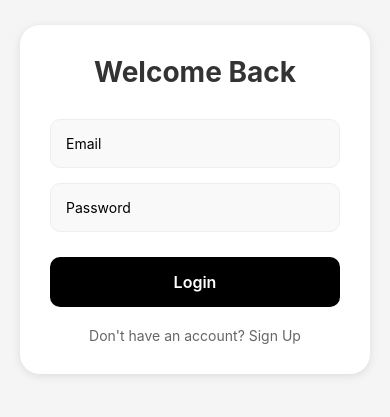
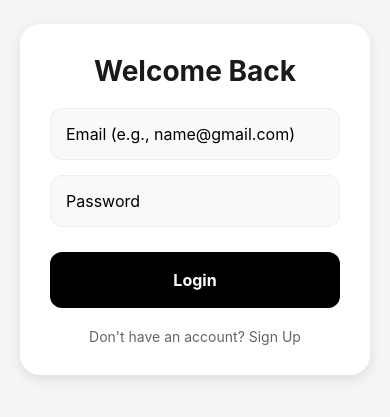
Before and after one commit to holydev99/debtSet, a React Native app: screen / in a window 390 px wide. Shown: the part 223-640 px from the top of the page. Built offline with nearby package versions, Linux system fonts and the light colour scheme; no server answers.

Commit message:
Adding screens
-updating auth screen to add error messages and change invalid email handling

```diff
--- a/src/screens/AuthScreen.tsx
+++ b/src/screens/AuthScreen.tsx
@@ -1,5 +1,5 @@
 import React, { useState } from 'react';
-import { View, Text, TextInput, TouchableOpacity, StyleSheet, Alert } from 'react-native';
+import { View, Text, TextInput, TouchableOpacity, StyleSheet, Platform } from 'react-native';
 import { supabase } from '../lib/supabase';
 
 export default function AuthScreen() {
@@ -7,18 +7,51 @@ export default function AuthScreen() {
   const [password, setPassword] = useState('');
   const [loading, setLoading] = useState(false);
   const [isSignUp, setIsSignUp] = useState(false);
+  const [errorMsg, setErrorMsg] = useState<string | null>(null);
+
+  // A simple regex to check if email format is valid
+  const validateEmail = (text: string) => {
+    const reg = /^\w+([\.-]?\w+)*@\w+([\.-]?\w+)*(\.\w\w+)+$/;
+    return reg.test(text);
+  };
 
   async function handleAuth() {
+    setErrorMsg(null); // Clear errors from previous attempt
+
+    // 1. Client-side validation (Immediate feedback)
+    if (!email || !password) {
+      setErrorMsg("Please fill in all fields.");
+      return;
+    }
+
+    if (!validateEmail(email)) {
+      setErrorMsg("That doesn't look like a valid email.");
+      return;
+    }
+
+    if (password.length < 6) {
+      setErrorMsg("Password must be at least 6 characters.");
+      return;
+    }
+
     setLoading(true);
-    if (isSignUp) {
-      const { error } = await supabase.auth.signUp({ email, password });
-      if (error) Alert.alert('Error', error.message);
-      else Alert.alert('Success', 'Check your email for the confirmation link!');
-    } else {
-      const { error } = await supabase.auth.signInWithPassword({ email, password });
-      if (error) Alert.alert('Error', error.message);
+
+    try {
+      if (isSignUp) {
+        const { error } = await supabase.auth.signUp({ email, password });
+        if (error) throw error;
+        // On web, use standard alert; on mobile, this would ideally be a UI message
+        alert('Success! Check your inbox for a confirmation link.');
+      } else {
+        const { error } = await supabase.auth.signInWithPassword({ email, password });
+        if (error) throw error;
+      }
+    } catch (err: any) {
+      // This catches the error returned by Supabase (e.g., "Invalid login credentials")
+      setErrorMsg(err.message);
+    } finally {
+      setLoading(false);
     }
-    setLoading(false);
   }
 
   return (
@@ -26,23 +59,37 @@ export default function AuthScreen() {
       <View style={styles.card}>
         <Text style={styles.title}>{isSignUp ? 'Create Account' : 'Welcome Back'}</Text>
 
+        {/* Error Message Display */}
+        {errorMsg ? (
+          <View style={styles.errorBox}>
+            <Text style={styles.errorText}>{errorMsg}</Text>
+          </View>
+        ) : null}
+
         <TextInput
           style={styles.input}
-          placeholder="Email"
+          placeholder="Email (e.g., name@gmail.com)"
           value={email}
-          onChangeText={setEmail}
+          onChangeText={(text) => {
+            setEmail(text);
+            setErrorMsg(null); // Clear error when user types
+          }}
           autoCapitalize="none"
+          keyboardType="email-address"
         />
         <TextInput
           style={styles.input}
           placeholder="Password"
           value={password}
-          onChangeText={setPassword}
+          onChangeText={(text) => {
+            setPassword(text);
+            setErrorMsg(null);
+          }}
           secureTextEntry
         />
 
         <TouchableOpacity
-          style={styles.button}
+          style={[styles.button, loading && { opacity: 0.7 }]}
           onPress={handleAuth}
           disabled={loading}
         >
@@ -51,7 +98,10 @@ export default function AuthScreen() {
           </Text>
         </TouchableOpacity>
 
-        <TouchableOpacity onPress={() => setIsSignUp(!isSignUp)}>
+        <TouchableOpacity onPress={() => {
+          setIsSignUp(!isSignUp);
+          setErrorMsg(null);
+        }}>
           <Text style={styles.toggleText}>
             {isSignUp ? 'Already have an account? Login' : "Don't have an account? Sign Up"}
           </Text>
@@ -75,42 +125,59 @@ const styles = StyleSheet.create({
     backgroundColor: '#fff',
     padding: 30,
     borderRadius: 20,
+    // Shadow for iOS/Web
     shadowColor: '#000',
-    shadowOffset: { width: 0, height: 2 },
+    shadowOffset: { width: 0, height: 4 },
     shadowOpacity: 0.1,
-    shadowRadius: 10,
+    shadowRadius: 12,
+    // Elevation for Android
     elevation: 5,
   },
   title: {
     fontSize: 28,
     fontWeight: 'bold',
-    marginBottom: 30,
+    marginBottom: 20,
     textAlign: 'center',
-    color: '#333',
+    color: '#1a1a1a',
+  },
+  errorBox: {
+    backgroundColor: '#ffebee',
+    padding: 10,
+    borderRadius: 8,
+    marginBottom: 20,
+    borderWidth: 1,
+    borderColor: '#ffcdd2',
+  },
+  errorText: {
+    color: '#d32f2f',
+    textAlign: 'center',
+    fontSize: 14,
   },
   input: {
     backgroundColor: '#f9f9f9',
     padding: 15,
-    borderRadius: 10,
+    borderRadius: 12,
     marginBottom: 15,
     borderWidth: 1,
     borderColor: '#eee',
+    fontSize: 16,
   },
   button: {
     backgroundColor: '#000',
-    padding: 15,
-    borderRadius: 10,
+    padding: 18,
+    borderRadius: 12,
     alignItems: 'center',
     marginTop: 10,
   },
   buttonText: {
     color: '#fff',
-    fontWeight: '600',
+    fontWeight: 'bold',
     fontSize: 16,
   },
   toggleText: {
     marginTop: 20,
     textAlign: 'center',
     color: '#666',
+    fontSize: 14,
   },
 });
```
